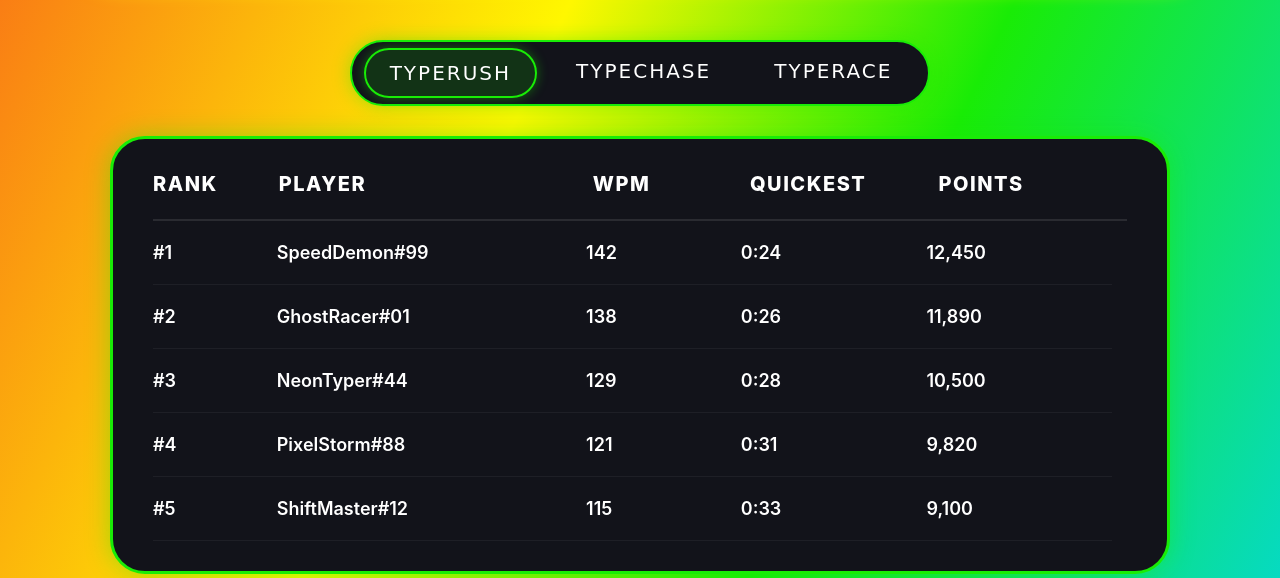
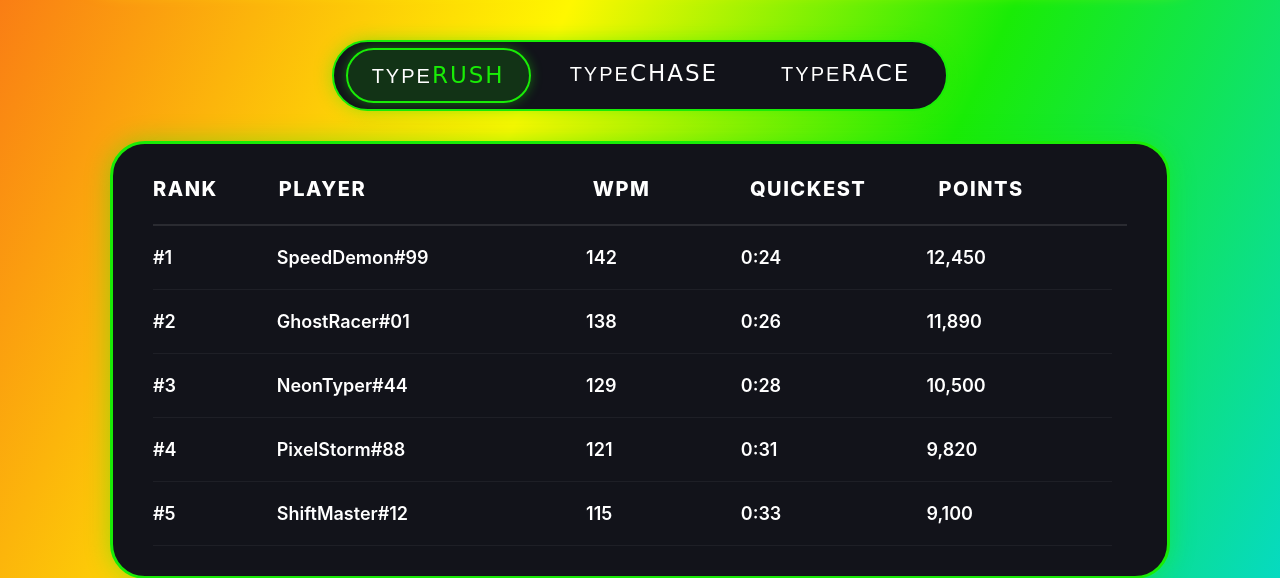
Before and after one commit to JeanWayneFoord251247/typemania, a PHP site: page /ranks.php in a window 1280 px wide. Shown: the part 108-686 px from the top of the page. Run offline with PHP 8.4, Linux system fonts and the light colour scheme; some web fonts are replaced.

Commit message:
Dynamic Styling
On the ranks page, I updated the game-mode navbar so that the active mode text (RUSH, CHASE, or RACE) dynamically changes color based on the selected leaderboard.

```diff
--- a/css/footer.css
+++ b/css/footer.css
@@ -10,6 +10,15 @@
   src: url('../Assets/fonts/Faster_One/FasterOne-Regular.ttf') format('truetype');
   font-weight: normal;
   font-style: normal;
+}
+
+.tab-btn .font-type {
+    font-family: 'RubikGlitch', sans-serif;
+}
+
+.tab-btn .font-mode {
+    font-family: 'FasterOne', cursive;
+    font-size: 23px;
 }
 
 .custom-footer {
--- a/pages/ranks.php
+++ b/pages/ranks.php
@@ -68,11 +68,11 @@ $dynamicTabsStyle = "style=\"border-color: {$currentConfig['border']}; box-shado
 
     <main class="ranks-container">
 
-        <div class="mode-tabs-wrapper">
+       <div class="mode-tabs-wrapper">
             <div class="mode-tabs" <?php echo $dynamicTabsStyle; ?>>
-                <a href="ranks.php?mode=rush" class="tab-btn <?php echo $mode === 'rush' ? 'active' : ''; ?>" <?php echo $mode === 'rush' ? "style=\"border: 2px solid {$currentConfig['border']}; box-shadow: 0 0 12px {$currentConfig['glow']}; background: {$currentConfig['bgGlow']};\"" : ''; ?>>TYPERUSH</a>
-                <a href="ranks.php?mode=chase" class="tab-btn <?php echo $mode === 'chase' ? 'active' : ''; ?>" <?php echo $mode === 'chase' ? "style=\"border: 2px solid {$currentConfig['border']}; box-shadow: 0 0 12px {$currentConfig['glow']}; background: {$currentConfig['bgGlow']};\"" : ''; ?>>TYPECHASE</a>
-                <a href="ranks.php?mode=race" class="tab-btn <?php echo $mode === 'race' ? 'active' : ''; ?>" <?php echo $mode === 'race' ? "style=\"border: 2px solid {$currentConfig['border']}; box-shadow: 0 0 12px {$currentConfig['glow']}; background: {$currentConfig['bgGlow']};\"" : ''; ?>>TYPERACE</a>
+                <a href="ranks.php?mode=rush" class="tab-btn <?php echo $mode === 'rush' ? 'active' : ''; ?>" <?php echo $mode === 'rush' ? "style=\"border: 2px solid {$currentConfig['border']}; box-shadow: 0 0 12px {$currentConfig['glow']}; background: {$currentConfig['bgGlow']};\"" : ''; ?>><span class="font-type">TYPE</span><span class="font-mode" <?php echo $mode === 'rush' ? "style=\"color: {$currentConfig['border']};\"" : ''; ?>>RUSH</span></a>
+                <a href="ranks.php?mode=chase" class="tab-btn <?php echo $mode === 'chase' ? 'active' : ''; ?>" <?php echo $mode === 'chase' ? "style=\"border: 2px solid {$currentConfig['border']}; box-shadow: 0 0 12px {$currentConfig['glow']}; background: {$currentConfig['bgGlow']};\"" : ''; ?>><span class="font-type">TYPE</span><span class="font-mode" <?php echo $mode === 'chase' ? "style=\"color: {$currentConfig['border']};\"" : ''; ?>>CHASE</span></a>
+                <a href="ranks.php?mode=race" class="tab-btn <?php echo $mode === 'race' ? 'active' : ''; ?>" <?php echo $mode === 'race' ? "style=\"border: 2px solid {$currentConfig['border']}; box-shadow: 0 0 12px {$currentConfig['glow']}; background: {$currentConfig['bgGlow']};\"" : ''; ?>><span class="font-type">TYPE</span><span class="font-mode" <?php echo $mode === 'race' ? "style=\"color: {$currentConfig['border']};\"" : ''; ?>>RACE</span></a>
             </div>
         </div>
 
```
